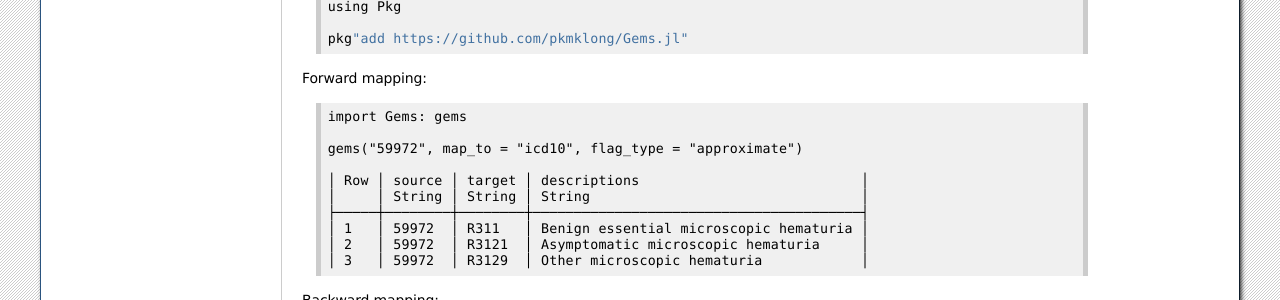
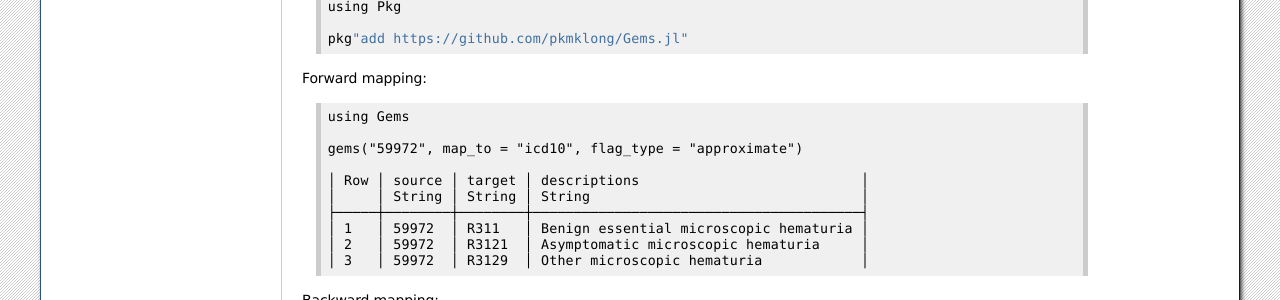
Before and after one commit to patrickmlong/Gems, a Sphinx documentation site: the page built from docs/source/index.rst, in a window 1280 px wide. Shown: the part 876-1176 px from the top of the page. Built offline with Sphinx 7.4.7, drawn with Linux system fonts in a browser that asks for light colours.

Commit message:
Update index.rst

```diff
--- a/docs/source/index.rst
+++ b/docs/source/index.rst
@@ -46,7 +46,7 @@ Installation::
 
 Forward mapping::
 
-    import Gems: gems
+    using Gems
 
     gems("59972", map_to = "icd10", flag_type = "approximate")
 
```
